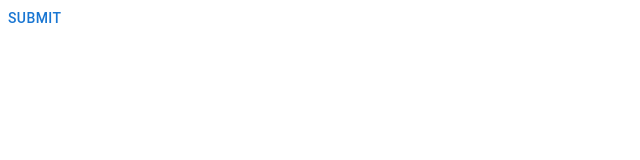
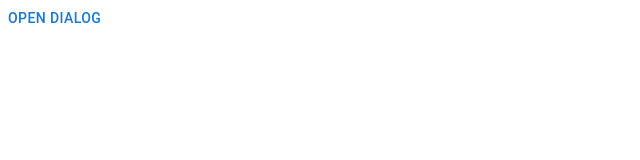
Before and after one commit to fhabhishektiwari/react-mui-learning, a React (Create React App) app: page / in a window 1280 px wide. Shown: the top 160 px of the page, without its empty margins (0-640 px from the left). Built offline with nearby package versions, Linux system fonts and the light colour scheme.

Commit message:
Added MuiDialog

```diff
--- a/src/App.tsx
+++ b/src/App.tsx
@@ -1,11 +1,11 @@
 import React from 'react';
 import './App.css';
-import { MuiSnackbars } from './components/MuiSnackbars';
+import { MuiDialog } from './components/MuiDialog';
 
 function App() {
   return (
     <div className=''>
-      <MuiSnackbars/>
+      <MuiDialog/>
     </div>
   );
 }
--- /dev/null
+++ b/src/components/MuiDialog.tsx
@@ -0,0 +1,24 @@
+import React,{useState} from 'react'
+import {Button,Dialog,DialogTitle,DialogContent,DialogContentText,DialogActions} from '@mui/material'
+export const MuiDialog = () => {
+    const [open,setOpen]=useState(false)
+    console.log({open})
+    const handleClose=()=>{
+        setOpen(false)
+    }
+  return (
+    <>
+        <Button onClick={()=>setOpen(true)}>Open Dialog</Button>
+        <Dialog aria-labelledby='dialog-title' aria-describedby='dialog-description' open={open} onClose={handleClose}>
+            <DialogTitle id="dialog-title">Submit the test?</DialogTitle>
+            <DialogContent>
+                <DialogContentText id='dialog-description'>Are you sure you want to submit the test? You will not be able to edit after submitting</DialogContentText>
+            </DialogContent>
+            <DialogActions>
+                <Button onClick={handleClose}>Cancel</Button>
+                <Button onClick={handleClose} autoFocus>Submit</Button>
+            </DialogActions>
+        </Dialog>
+    </>
+  )
+}
```
